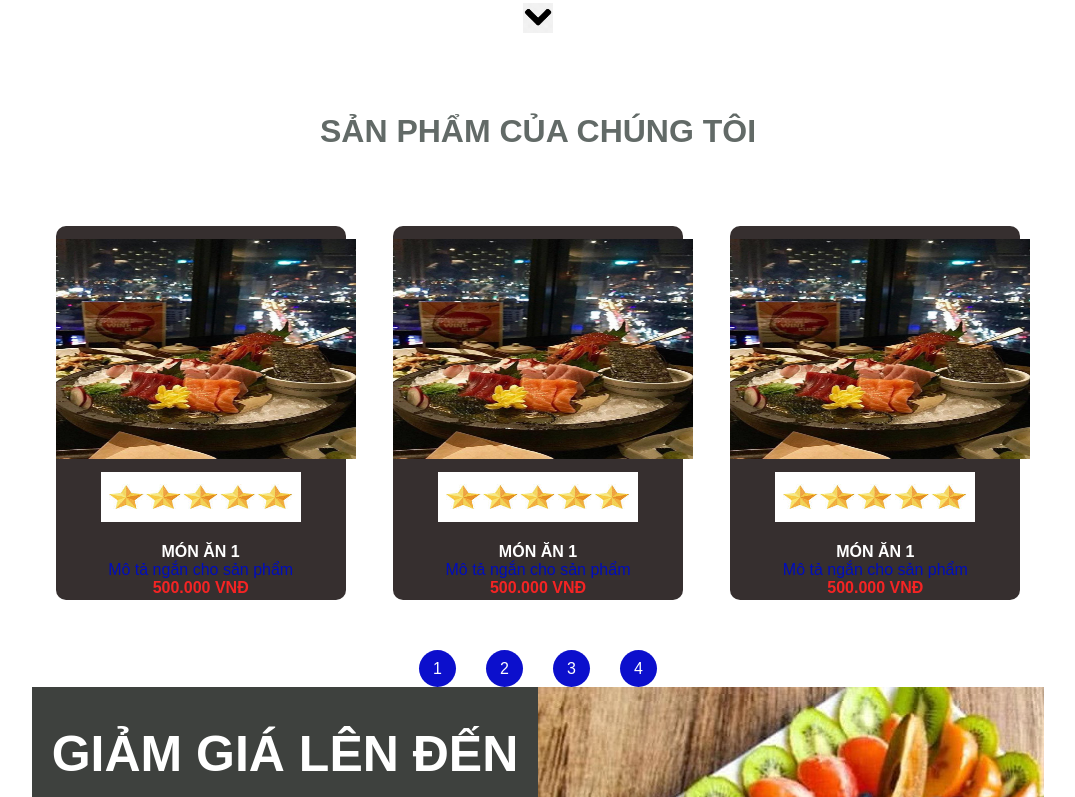
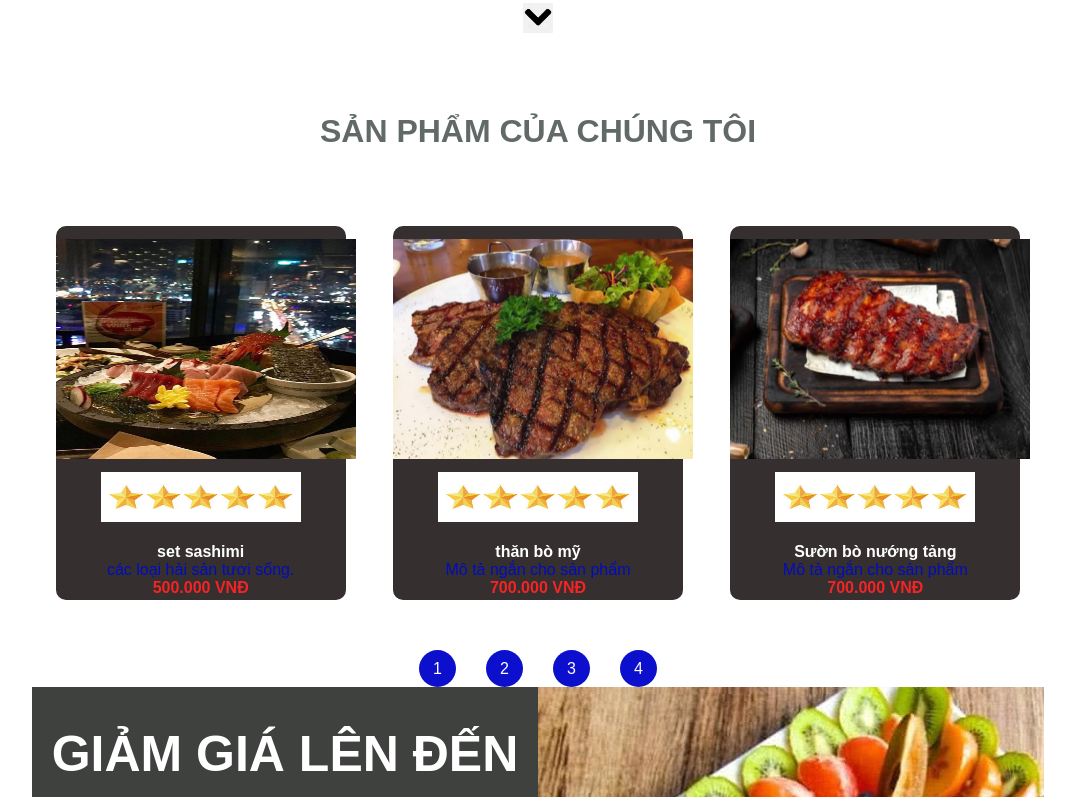
Before and after one commit to kingntt111/demo, a plain HTML site: page index.html in a window 1280 px wide. Shown: the part 642-1439 px from the top of the page, without its empty margins (102-1177 px from the left). Drawn offline with Linux system fonts and the light colour scheme.

Commit message:
Update index.html

```diff
--- a/index.html
+++ b/index.html
@@ -76,33 +76,33 @@
                         </span>
                      </div>
 
-                     <div class=" name">MÓN ĂN 1</div>
-                     <div class="desc">Mô tả ngắn cho sản phẩm</div>
+                     <div class=" name">set sashimi</div>
+                     <div class="desc">các loại hải sản tươi sống.</div>
                      <div class="price">500.000 VNĐ</div>
                 </div>
                 <div class="item">
-                    <img src="sản phẩm 1.jpg" alt=""width="300px" height="220px">
+                    <img src="sản phẩm 2.jpg" alt=""width="300px" height="220px">
                     <div class="star">
                        <span>
                           <img src="star.jpg" alt=""width="200px" height="50px">
                        </span>
                     </div>
 
-                    <div class=" name">MÓN ĂN 1</div>
+                    <div class=" name">thăn bò mỹ</div>
                     <div class="desc">Mô tả ngắn cho sản phẩm</div>
-                    <div class="price">500.000 VNĐ</div>
+                    <div class="price">700.000 VNĐ</div>
                </div>
                <div class="item">
-                <img src="sản phẩm 1.jpg" alt=""width="300px" height="220px">
+                <img src="sản phẩm 3.jpg" alt=""width="300px" height="220px">
                 <div class="star">
                    <span>
                       <img src="star.jpg" alt=""width="200px" height="50px">
                    </span>
                 </div>
 
-                <div class=" name">MÓN ĂN 1</div>
+                <div class=" name">Sườn bò nướng tảng</div>
                 <div class="desc">Mô tả ngắn cho sản phẩm</div>
-                <div class="price">500.000 VNĐ</div>
+                <div class="price">700.000 VNĐ</div>
            </div>
 
              </ul>
```
